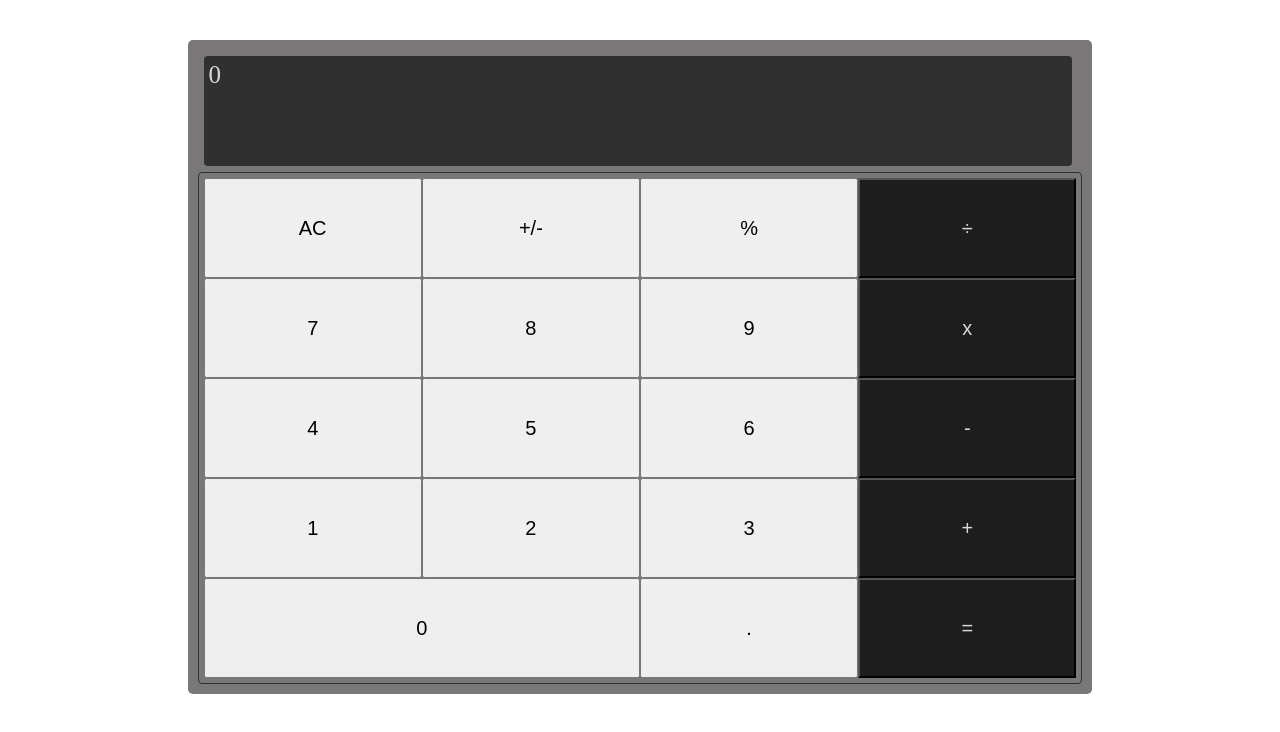
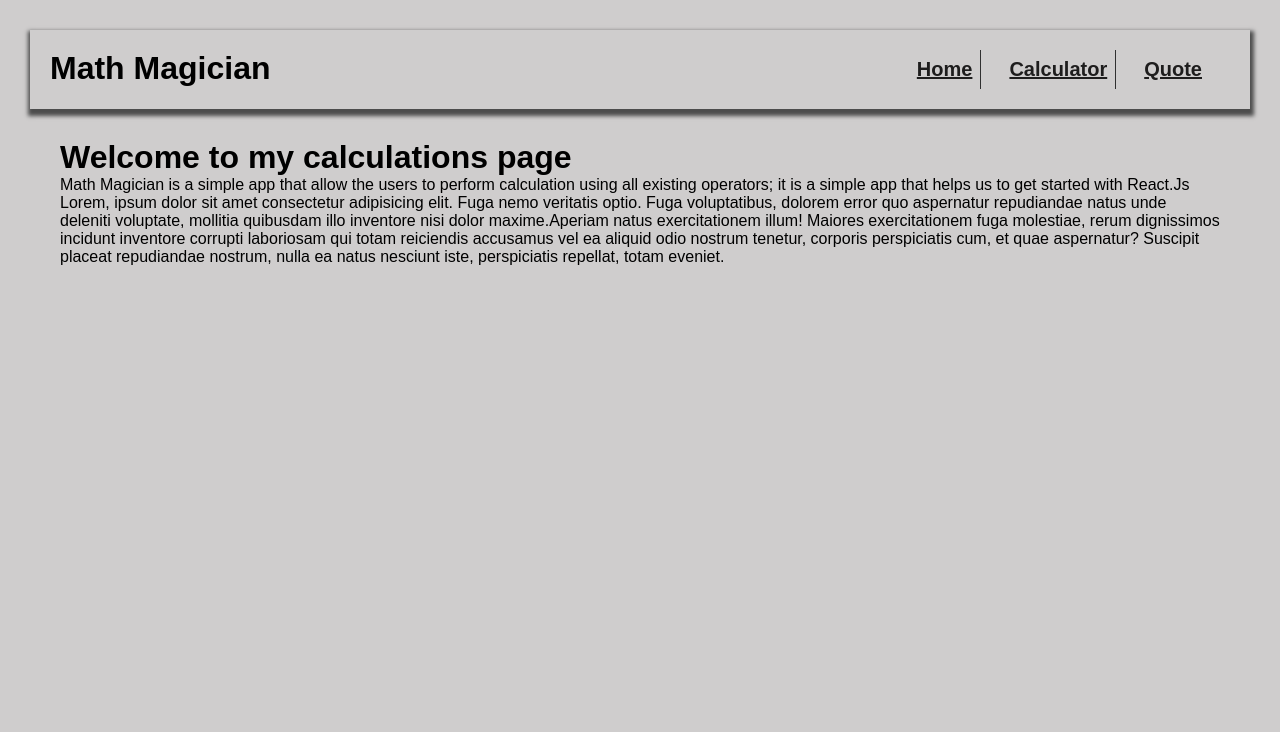
Before and after one commit to YannickZahinda/math-magician, a React (Create React App) app: page / in a window 1280 px wide. Shown: the top 732 px of the page. Built offline with nearby package versions, Linux system fonts and the light colour scheme.

Commit message:
add routes and styling

```diff
--- a/package.json
+++ b/package.json
@@ -2,7 +2,7 @@
   "name": "my-app",
   "version": "0.1.0",
   "private": true,
-  "home-page":"https://yannickzahinda.github.io/math-magician/",
+  "home-page": "https://yannickzahinda.github.io/math-magician/",
   "dependencies": {
     "@testing-library/jest-dom": "^5.16.4",
     "@testing-library/react": "^13.1.1",
@@ -11,6 +11,7 @@
     "gh-pages": "^3.2.3",
     "react": "^18.0.0",
     "react-dom": "^18.0.0",
+    "react-router-dom": "^6.3.0",
     "react-scripts": "5.0.1",
     "web-vitals": "^2.1.4"
   },
@@ -19,7 +20,7 @@
     "build": "react-scripts build",
     "test": "react-scripts test",
     "eject": "react-scripts eject",
-    "deploy":"gh-pages -d build"
+    "deploy": "gh-pages -d build"
   },
   "eslintConfig": {
     "extends": [
--- a/src/App.js
+++ b/src/App.js
@@ -1,15 +1,18 @@
 import React from 'react';
 import './index.css';
+import { BrowserRouter, Routes, Route } from 'react-router-dom';
 import Calculator from './Calculor/calculor';
-// eslint-disable-next-line react/prefer-stateless-function
-class App extends React.Component {
-  render() {
-    return (
-      <div>
-        <Calculator />
-      </div>
-    );
-  }
-}
+import Home from './Calculor/components/Pages/home';
+import Quotes from './Calculor/components/Pages/quote';
+
+const App = () => (
+  <BrowserRouter>
+    <Routes>
+      <Route path="/" exact element={<Home />} />
+      <Route path="/calculator" exact element={<Calculator />} />
+      <Route path="/quote" exact element={<Quotes />} />
+    </Routes>
+  </BrowserRouter>
+);
 
 export default App;
--- a/src/Calculor/calculor.js
+++ b/src/Calculor/calculor.js
@@ -1,5 +1,7 @@
 import React, { useState } from 'react';
 import calculate from '../logic/calculate';
+import NavBar from './components/nav';
+// import { Routes, Route, Link } from "react-router-dom";
 
 const Calculator = () => {
   const [state, setState] = useState({
@@ -12,8 +14,12 @@ const Calculator = () => {
     e.preventDefault();
     setState((prevState) => calculate(prevState, e.target.id));
   };
+
   return (
     <div className="App">
+      <NavBar />
+      <div className="calculation-interface">
+        <h1>Let&apos;s do some math !</h1>
         <div className="my-calculator">
           <div className="Monitor">
             <span>{total}</span>
@@ -31,7 +37,12 @@ const Calculator = () => {
               <button onClick={handleClick} type="button" id="%">
                 %
               </button>
-            <button onClick={handleClick} type="button" value="division" id="÷">
+              <button
+                onClick={handleClick}
+                type="button"
+                value="division"
+                id="÷"
+              >
                 ÷
               </button>
             </div>
@@ -91,6 +102,7 @@ const Calculator = () => {
           </div>
         </div>
       </div>
+    </div>
   );
 };
 
--- /dev/null
+++ b/src/Calculor/components/Pages/home.js
@@ -0,0 +1,31 @@
+import NavBar from '../nav';
+
+const Home = () => (
+  <div className="App">
+    <NavBar />
+    <div className="home-container">
+      <h1>Welcome to my calculations page</h1>
+      <p>
+        Math Magician is a simple app that allow the users to perform
+        calculation using all existing operators; it is a simple app that helps
+        us to get started with React.Js
+      </p>
+      <p>
+        {' '}
+        Lorem, ipsum dolor sit amet consectetur adipisicing elit. Fuga nemo
+        veritatis optio. Fuga voluptatibus, dolorem error quo aspernatur
+        repudiandae natus unde deleniti voluptate, mollitia quibusdam illo
+        inventore nisi dolor maxime.Aperiam natus exercitationem illum!
+        Maiores exercitationem fuga molestiae,
+        rerum dignissimos incidunt inventore corrupti laboriosam qui totam reiciendis
+        accusamus vel ea aliquid odio nostrum tenetur, corporis perspiciatis cum,
+        et quae aspernatur?
+        Suscipit placeat repudiandae nostrum, nulla ea natus nesciunt iste, perspiciatis repellat,
+        totam eveniet.
+        {' '}
+      </p>
+    </div>
+  </div>
+);
+
+export default Home;
--- /dev/null
+++ b/src/Calculor/components/Pages/quote.js
@@ -0,0 +1,21 @@
+import React from 'react';
+import NavBar from '../nav';
+
+const Quotes = () => (
+  <>
+    <div className="App">
+      <NavBar />
+      <div className="quotes">
+        &quot; Without mathematics, there&apos;s nothing you can do.
+        {' '}
+        <br />
+        Everything around you is mathematics. Everything around you is numbers.
+        <br />
+        <strong>— Shakuntala Devi, Indian writer and mental calculator</strong>
+        &quot;
+      </div>
+    </div>
+  </>
+);
+
+export default Quotes;
--- /dev/null
+++ b/src/Calculor/components/nav.js
@@ -0,0 +1,27 @@
+import React from 'react';
+import { NavLink } from 'react-router-dom';
+
+const NavBar = () => (
+  <header className="nav-header">
+    <Title />
+    <div className="navbar-link">
+      <NavLink to="/" className="nav-active">
+        Home
+      </NavLink>
+      <NavLink to="/Calculator" className="nav-active">
+        Calculator
+      </NavLink>
+      <NavLink to="/Quote" className="nav-active">
+        Quote
+      </NavLink>
+    </div>
+  </header>
+);
+
+const Title = () => (
+  <>
+    <h1 className="title-header">Math Magician</h1>
+  </>
+);
+
+export default NavBar;
--- a/src/index.css
+++ b/src/index.css
@@ -1,12 +1,25 @@
 /* stylelint-disable no-descending-specificity */
+*{
+  padding: 0;
+  margin: 0;
+  font-family: Arial, Helvetica, sans-serif;
+}
+
+body{
+  background-color: #cfcdcd;
+}
+
+.App{
+  padding: 30px;
+}
+
 .my-calculator {
   display: flex;
   justify-content: center;
   flex-direction: column;
-  margin: 40px auto;
   background-color: #797777;
   border-radius: 5px;
-  width: 70%;
+  width: 50%;
   padding: 10px;
 }
 
@@ -96,3 +109,46 @@
   background-color: #303030;
   border: none;
 }
+
+.navbar-link{
+  display: flex;
+  justify-content: flex-end;
+}
+
+.nav-active{
+  text-decoration: underline;
+  font-size: 20px;
+  margin-right: 20px;
+  border-right: 1px solid #303030;
+  padding: 8px;
+  color: #1e1d1d;
+  font-weight: 700;
+}
+
+.nav-active:hover{
+  color: #585858;
+}
+
+.calculation-interface{
+  display: flex;
+  justify-content: space-between;
+  margin: 50px;
+}
+
+.nav-active:last-child{
+  border: none;
+}
+
+header{
+  display: flex;
+  justify-content: space-between;
+}
+
+.nav-header{
+  box-shadow: 1px 4px 4px 3px #4c4c4c;
+  padding: 20px;
+}
+
+.home-container, .quotes{
+  margin: 30px;
+}
```
Also changed, not shown: 1 other file (tests, documents, lock files or other folders). Lines whose indentation alone changed are shown as unchanged.
